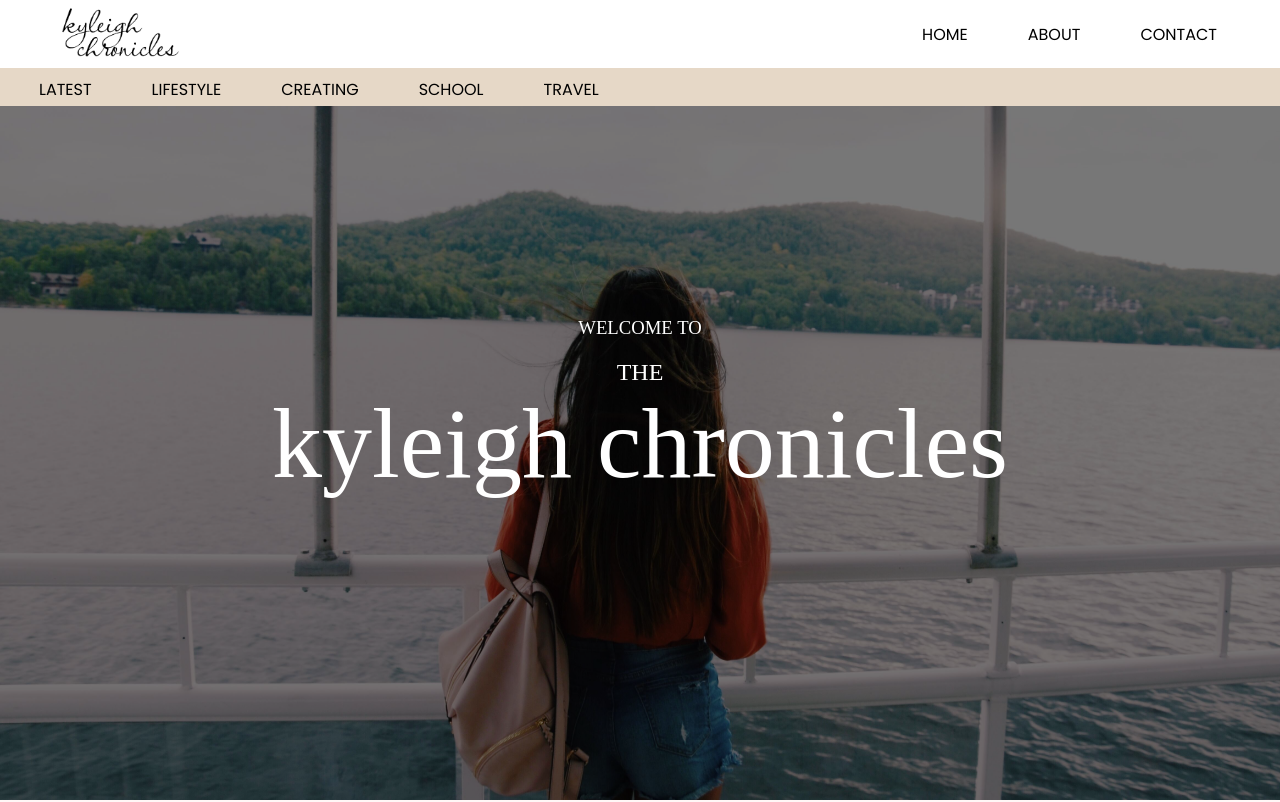
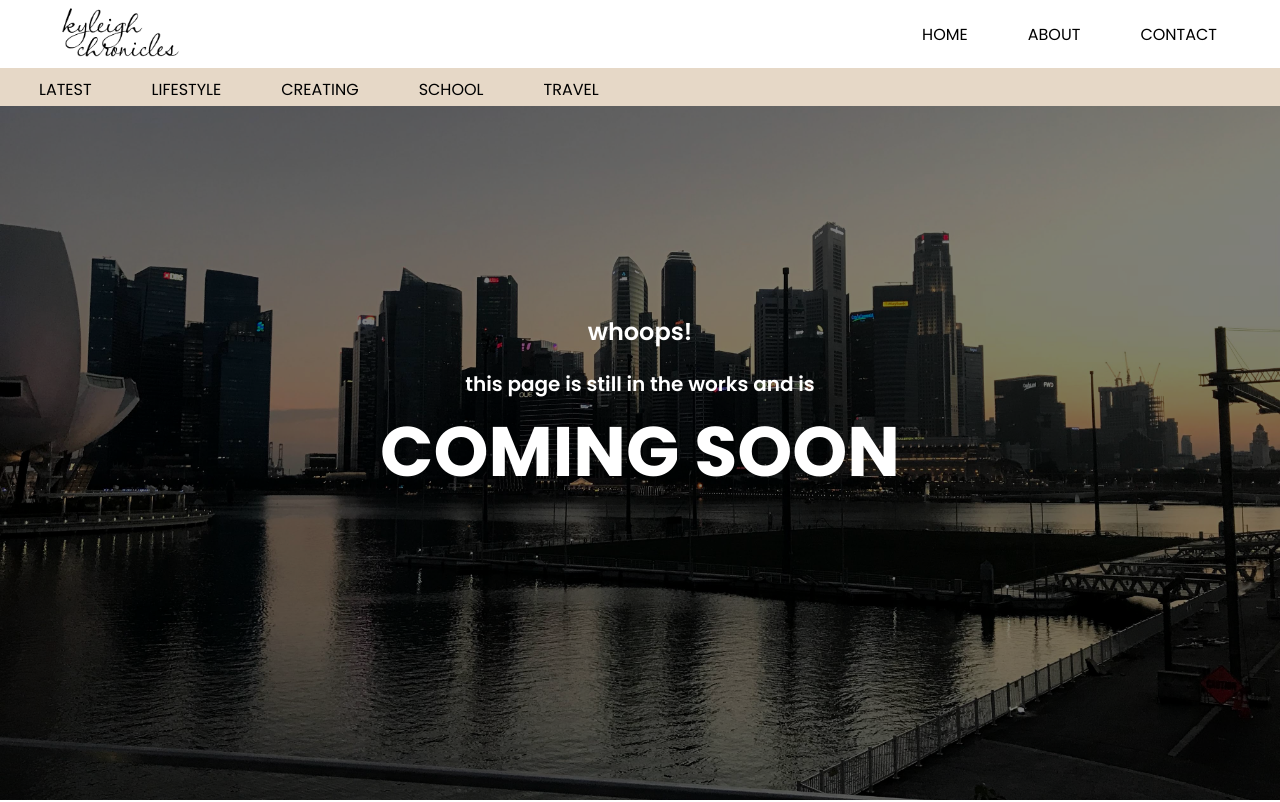
Before and after one commit to ksacbibi/kyleigh-chronicles, a React (Create React App) app: page /about in a window 1280 px wide. Shown: the top 802 px of the page. Built offline with nearby package versions, Linux system fonts and the light colour scheme; a web font is replaced by a local one.

Commit message:
Set up routing and Coming Soon

```diff
--- a/package.json
+++ b/package.json
@@ -38,5 +38,8 @@
       "last 1 firefox version",
       "last 1 safari version"
     ]
+  },
+  "devDependencies": {
+    "react-router-dom": "^6.22.3"
   }
 }
--- a/src/App.js
+++ b/src/App.js
@@ -1,23 +1,21 @@
 // import { ChakraProvider } from '@chakra-ui/react'
 import Navbar from './components/Navbar';
-import Hero from './components/Hero';
 import { VStack } from '@chakra-ui/layout';
 import Highlights from './components/Highlights';
+import { Routes, Route } from "react-router-dom";
 import './App.css';
-import Latest from './components/Latest';
-import Author from './components/Author';
-import Footer from './components/Footer/Footer';
+import ComingSoon from './components/ComingSoon'
+import Home from './components/Home'
 
 function App() {
   return (
     <div className="App">
       <VStack>
       <Navbar/>
-      <Hero/>
-      <Latest/>
-      <Highlights/>
-      <Author/>
-      <Footer/>
+      <Routes>
+        <Route path="/" element={<Home/>}/>
+        <Route path="/about" element={<ComingSoon/>} />
+      </Routes>
       </VStack>
     </div>
   );
--- /dev/null
+++ b/src/components/ComingSoon.js
@@ -0,0 +1,35 @@
+import { Box, Flex } from "@chakra-ui/layout";
+import React from "react";
+
+function ComingSoon() {
+  return (
+    <Flex
+      backgroundImage="url(/comingsoon/comingsoonbg.JPG)"
+      width="100vw"
+      height="100vh"
+      bgPosition="center"
+      bgRepeat="no-repeat"
+      bgSize="cover"
+      filter="auto"
+      alignContent="center"
+      justifyContent="center"
+      flexDirection="column"
+    >
+        <Box
+        position="absolute"
+        top="0"
+        left="0"
+        right="0"
+        bottom="0"
+        bg="rgba(0, 0, 0, 0.5)"
+        />
+        <Box margin="auto" color="white" zIndex={1} textAlign="center">
+            <h2 className="poppins-semibold" fontSize="30px">whoops!</h2>
+            <h3 className="poppins-semibold" style={{marginBottom: "0px", fontSize: "20px"}}>this page is still in the works and is</h3>
+            <h1 className="poppins-bold" style={{fontSize: "70px", margin: "0px"}}>COMING SOON</h1>
+        </Box>
+    </Flex>
+  );
+}
+
+export default ComingSoon;
--- /dev/null
+++ b/src/components/Home.js
@@ -0,0 +1,19 @@
+import React from "react"
+import Hero from './Hero';
+import Latest from './Latest';
+import Author from './Author';
+import Footer from './Footer/Footer';
+
+function Home() {
+    return (
+        <>
+        <Hero/>
+        <Latest/>
+        {/* <Highlights/> */}
+        <Author/>
+        <Footer/>
+        </>
+    )
+}
+
+export default Home;
--- a/src/components/Navbar.js
+++ b/src/components/Navbar.js
@@ -28,7 +28,7 @@ function Navbar() {
                 <Button
                     variant="link"
                     as="a"
-                    href="/"
+                    href="/about"
                     color="black"
                     textDecoration="none"
                 >
@@ -37,7 +37,7 @@ function Navbar() {
                 <Button
                     variant="link"
                     as="a"
-                    href="/"
+                    href="/contact"
                     color="black"
                     textDecoration="none"
                 >
--- a/src/components/SecondaryNav.js
+++ b/src/components/SecondaryNav.js
@@ -9,7 +9,7 @@ function SecondaryNav() {
                 <Button
                     variant="link"
                     as="a"
-                    href="/"
+                    href="/latest"
                     color="black"
                     textDecoration="none"
                 >
@@ -18,7 +18,7 @@ function SecondaryNav() {
                 <Button
                     variant="link"
                     as="a"
-                    href="/"
+                    href="/lifestyle"
                     color="black"
                     textDecoration="none"
                 >
@@ -27,7 +27,7 @@ function SecondaryNav() {
                 <Button
                     variant="link"
                     as="a"
-                    href="/"
+                    href="/creating"
                     color="black"
                     textDecoration="none"
                 >
@@ -36,7 +36,7 @@ function SecondaryNav() {
                 <Button
                     variant="link"
                     as="a"
-                    href="/"
+                    href="/school"
                     color="black"
                     textDecoration="none"
                 >
@@ -45,7 +45,7 @@ function SecondaryNav() {
                 <Button
                     variant="link"
                     as="a"
-                    href="/"
+                    href="/travel"
                     color="black"
                     textDecoration="none"
                 >
--- a/src/index.js
+++ b/src/index.js
@@ -1,14 +1,17 @@
-import React from 'react';
-import ReactDOM from 'react-dom/client';
-import './index.css';
-import App from './App';
-import reportWebVitals from './reportWebVitals';
+import React from "react";
+import ReactDOM from "react-dom/client";
+import "./index.css";
+import App from "./App";
+import reportWebVitals from "./reportWebVitals";
+import { BrowserRouter } from "react-router-dom";
 
-const root = ReactDOM.createRoot(document.getElementById('root'));
+const root = ReactDOM.createRoot(document.getElementById("root"));
 root.render(
-  <React.StrictMode>
-    <App />
-  </React.StrictMode>
+  <BrowserRouter>
+    <React.StrictMode>
+      <App />
+    </React.StrictMode>
+  </BrowserRouter>
 );
 
 // If you want to start measuring performance in your app, pass a function
```
Also changed, not shown: public/comingsoon/comingsoonbg.JPG (added), 1 other file (tests, documents, lock files or other folders).
